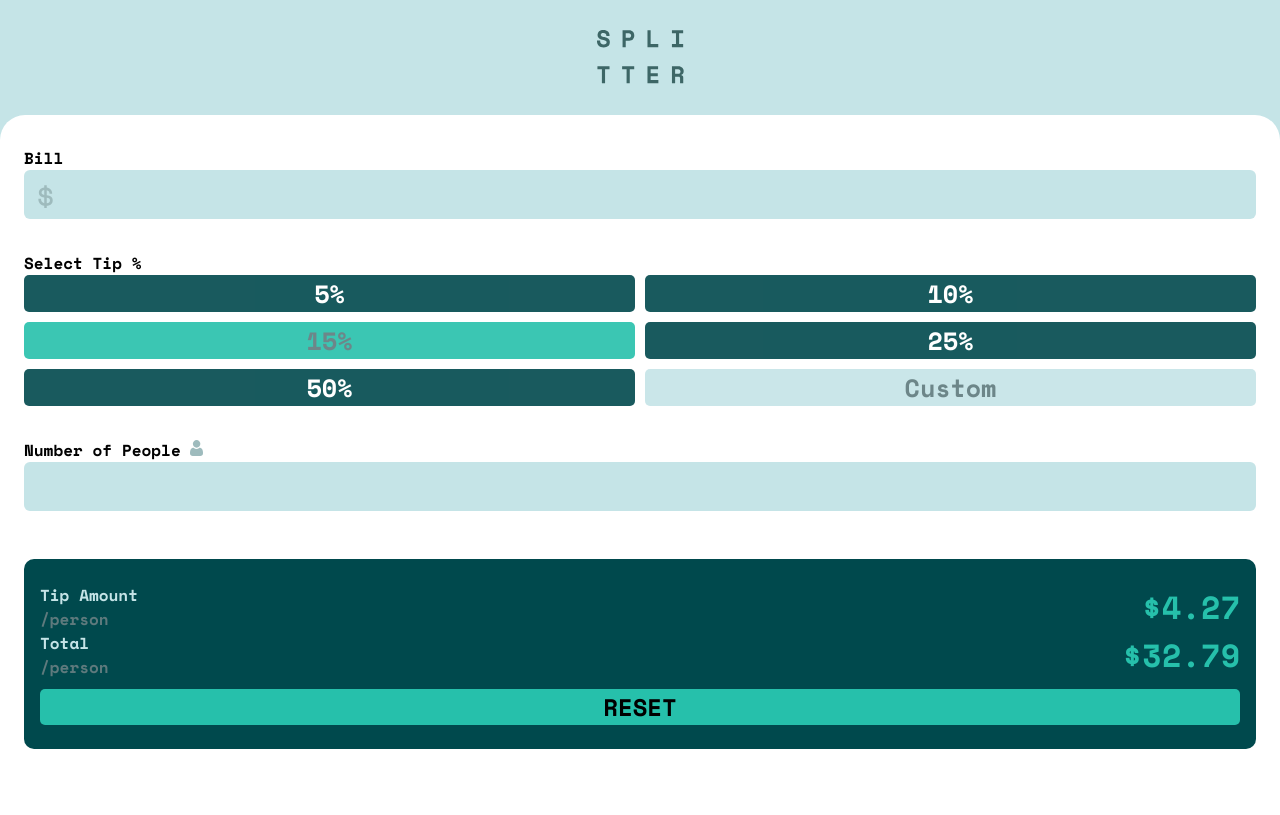
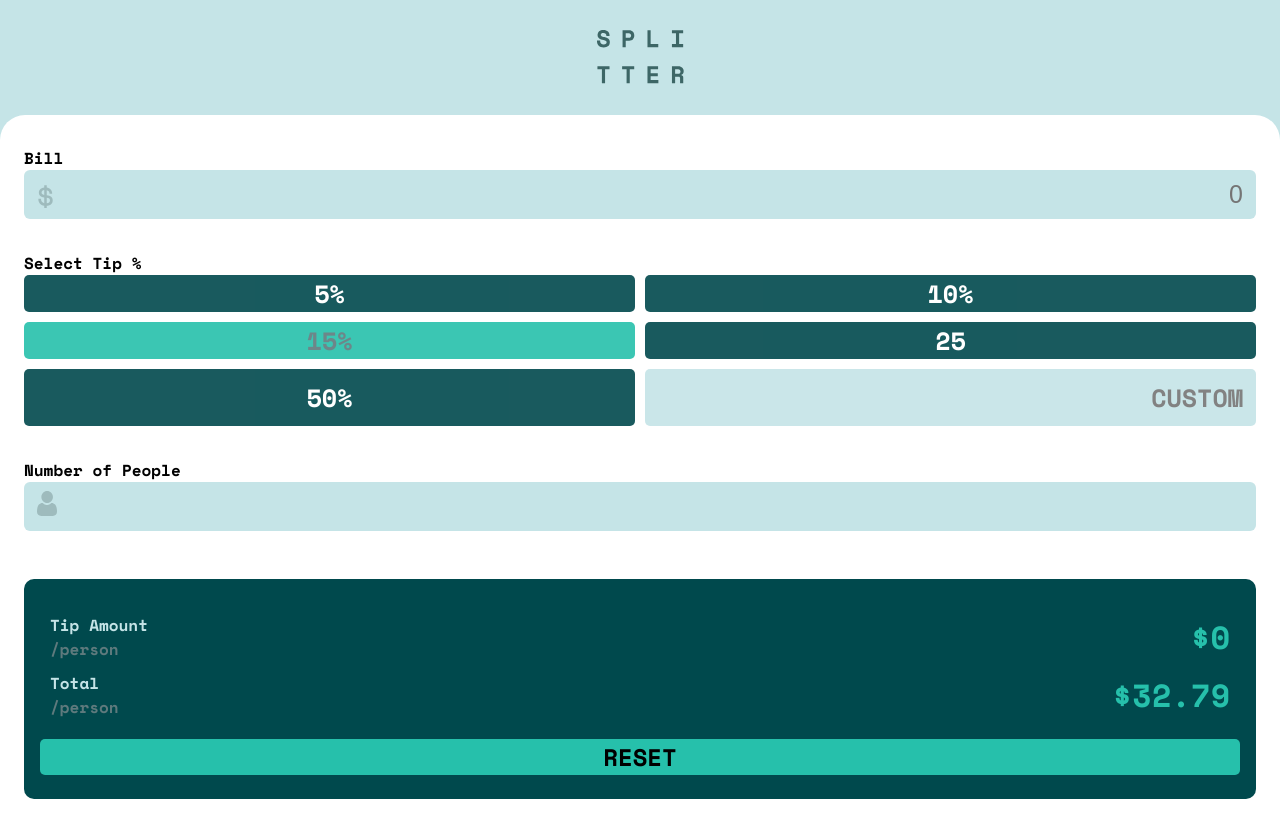
Before and after one commit to Brymmobaggins/tip-calculator, a plain HTML site: page index.html in a window 1280 px wide. Both pictures are taken after a click on the button "RESET". Drawn offline with nearby package versions, Linux system fonts and the light colour scheme.

Commit message:
update styling

```diff
--- a/index.html
+++ b/index.html
@@ -10,56 +10,57 @@
   <link rel="stylesheet" href="style.css">
 </head>
 
-<dv>
-
-  <div class="logo">
+<body>
+  <header>
     <img src="/images/logo.svg" alt="logo">
-  </div>
+  </header>
+  <main>
     <div class="card">
-
-
       <div class="input-bill">
         <label for="bill">Bill</label>
         <img src="/images/icon-dollar.svg" alt="dollar Icon">
-      <input type="text" id="select">
+        <input type="text" id="select" placeholder="0" min="0">
       </div>
+
       <div class="select-tip">
-
         <label for="select-tip">Select Tip %</label>
         <div class="tip-btn">
           <button class="btn">5%</button>
           <button class="btn">10%</button>
           <button class="btn" id="fifteen">15%</button>
-        <button class="btn">25%</button>
+          <button class="btn">25</button>
           <button class="btn">50%</button>
-        <button class="btn" id="custom">Custom</button>
+          <input class="btn" id="custom" placeholder="CUSTOM">
         </div>
       </div>
+
       <div class="number">
         <label for="number-of-people">Number of People</label>
         <img src="/images/icon-person.svg" alt="Person Icon">
         <input type="number" id="people">
+        <span></span>
       </div>
+
       <div class="tip-footer">
         <div class="tip-amount">
           <p>Tip Amount<br><strong>/person</strong></p>
-        <h1>$4.27</h1>
+          <h1>$<b id="fiqure">4.27</b></h1>
         </div>
         <div class="tip-total">
           <p>Total<br><strong>/person</strong></p>
-        <h1>$32.79</h1>
+          <h1>$<b id="fiqure">32.79</b></h1>
+        </div>
+        <button id="reset">RESET</button>
+      </div>
 
     </div>
 
-
-      <button>RESET</button>
-    </div>
-
-  </div>
+  </main>
   <!-- <div class="attribution">
       Challenge by <a href="https://www.frontendmentor.io?ref=challenge" target="_blank">Frontend Mentor</a>.
       Coded by <a href="#">Your Name Here</a>.
     </div> -->
+  <script src="main.js"></script>
 </body>
 
 </html>
--- /dev/null
+++ b/main.js
@@ -0,0 +1,16 @@
+const resetButton = document.getElementById('reset')
+const peopleInput = document.getElementById('people')
+const customInput = document.getElementById('custom')
+const amount = document.querySelector('#fiqure')
+// const para = document.querySelector('span')
+
+function checkInput() {
+    if (peopleInput.value < 1) {
+        para.textContent = "can't be zero"
+    }
+}
+
+resetButton.onclick = function () {
+    // const amount = document.querySelector('#fiqure')
+    amount.textContent = 0.00
+}
--- a/style.css
+++ b/style.css
@@ -7,7 +7,7 @@
 }
 
 :root {
-    ---Strong-cyan: hsl(172, 67%, 45%);
+    --Strong-cyan: hsl(172, 67%, 45%);
     --Very-dark-cyan: hsl(183, 100%, 15%);
     --Dark-grayish-cyan: hsl(186, 14%, 43%);
     --Grayish-cyan: hsl(184, 14%, 56%);
@@ -23,7 +23,7 @@ body {
     font-size: 700;
 }
 
-.logo {
+header {
     display: flex;
     justify-content: center;
     align-items: center;
@@ -36,6 +36,7 @@ body {
     height: 700px;
     border-radius: 25px 25px 0px 0px;
     padding: 1.5em;
+    /* position: relative; */
 }
 
 input {
@@ -86,13 +87,26 @@ label[for="number-of-people"] {
 }
 
 #fifteen {
-    background-color: var(---Strong-cyan);
+    background-color: var(--Strong-cyan);
     color: var(--Dark-grayish-cyan);
 }
 
 #custom {
     background-color: var(--Light-grayish-cyan);
     color: var(--Dark-grayish-cyan);
+    text-align: right;
+}
+
+.number {
+    position: relative;
+}
+
+.number img {
+    position: absolute;
+    top: 65px;
+    left: 13px;
+    height: 25px;
+    /* bottom: 0; */
 }
 
 .tip-footer {
@@ -108,27 +122,30 @@ label[for="number-of-people"] {
 .tip-total {
     display: flex;
     justify-content: space-between;
+    margin: 10px;
 }
+
 
 strong {
     color: var(--Dark-grayish-cyan);
 }
 
 h1 {
-    color: var(---Strong-cyan);
+    color: var(--Strong-cyan);
 }
 
 .tip-footer button {
     width: 100%;
     font-family: var(--font-family);
-    background-color: var(---Strong-cyan);
+    background-color: var(--Strong-cyan);
     font-size: 24px;
     margin-top: 10px;
     border: 0;
     border-radius: 5px;
 
 }
-button:hover{
+
+button:hover {
     opacity: 0.6;
     cursor: pointer;
 
```
Lines whose indentation alone changed are shown as unchanged.
